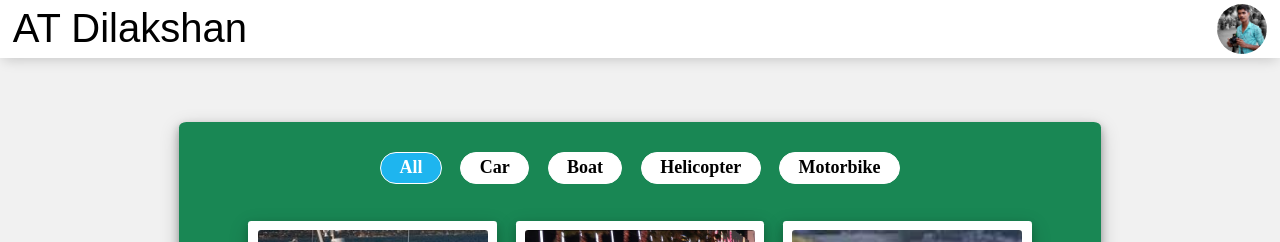
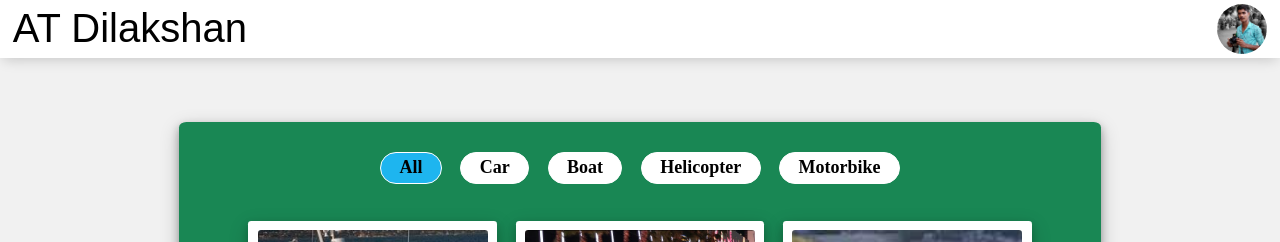
Before and after one commit to atdilakshan/image-gallery, an Angular app: page / in a window 1280 px wide. Shown: the top 242 px of the page. Built offline with nearby package versions, Linux system fonts and the light colour scheme; a web font is replaced by a local one.

Commit message:
added meta tag for remove the 'interest-cohort'

```diff
--- a/src/app/components/content/content.component.css
+++ b/src/app/components/content/content.component.css
@@ -35,9 +35,9 @@
   border: 1px solid #fff;
 }
 
-.category-lists .active{
+.category-lists .active {
   background-color: #1eb5ef;
-    color: #ffffff;
+  color: #000000;
 }
 
 .image-box {
@@ -62,8 +62,7 @@
   box-shadow: 0 4px 8px 0 rgba(0, 0, 0, 0.2), 0 6px 20px 0 rgba(0, 0, 0, 0.19);
 }
 
-.image-lists .image-list img{
-
+.image-lists .image-list img {
   width: 100%;
   height: 100%;
   border-radius: 0.2rem;
--- a/src/index.html
+++ b/src/index.html
@@ -18,6 +18,8 @@
       name="keywords"
       content="atdilakshan, dilakshan, antony thevathas dilakshan, atdilakshan.github.io, mathagal, jaffna, freelancer, web developer, tamil web developer,"
     />
+
+    <meta http-equiv="”Permissions-Policy”" content="”interest-cohort" ="()”" />
   </head>
   <body>
     <app-root></app-root>
```
Lines whose indentation alone changed are shown as unchanged.
